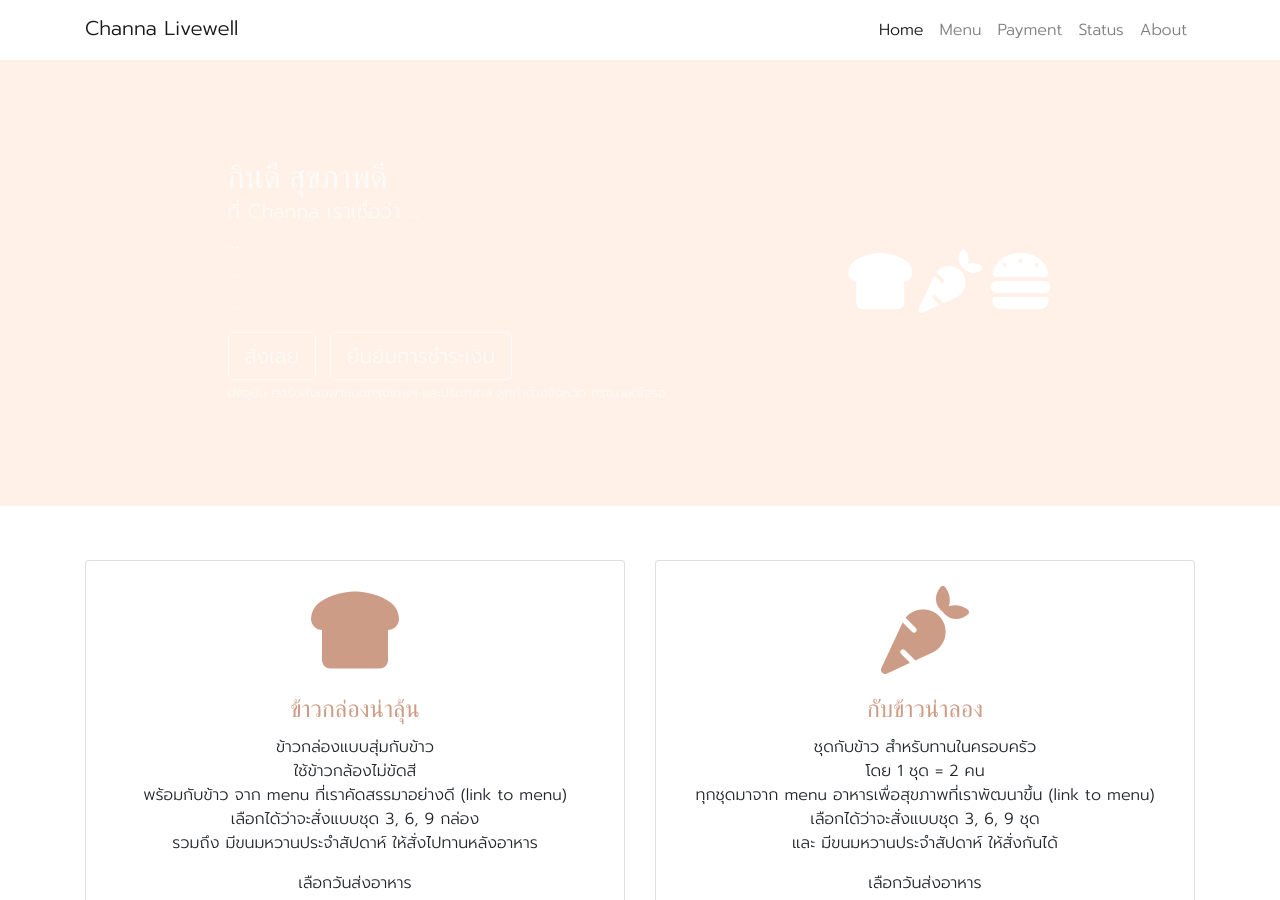
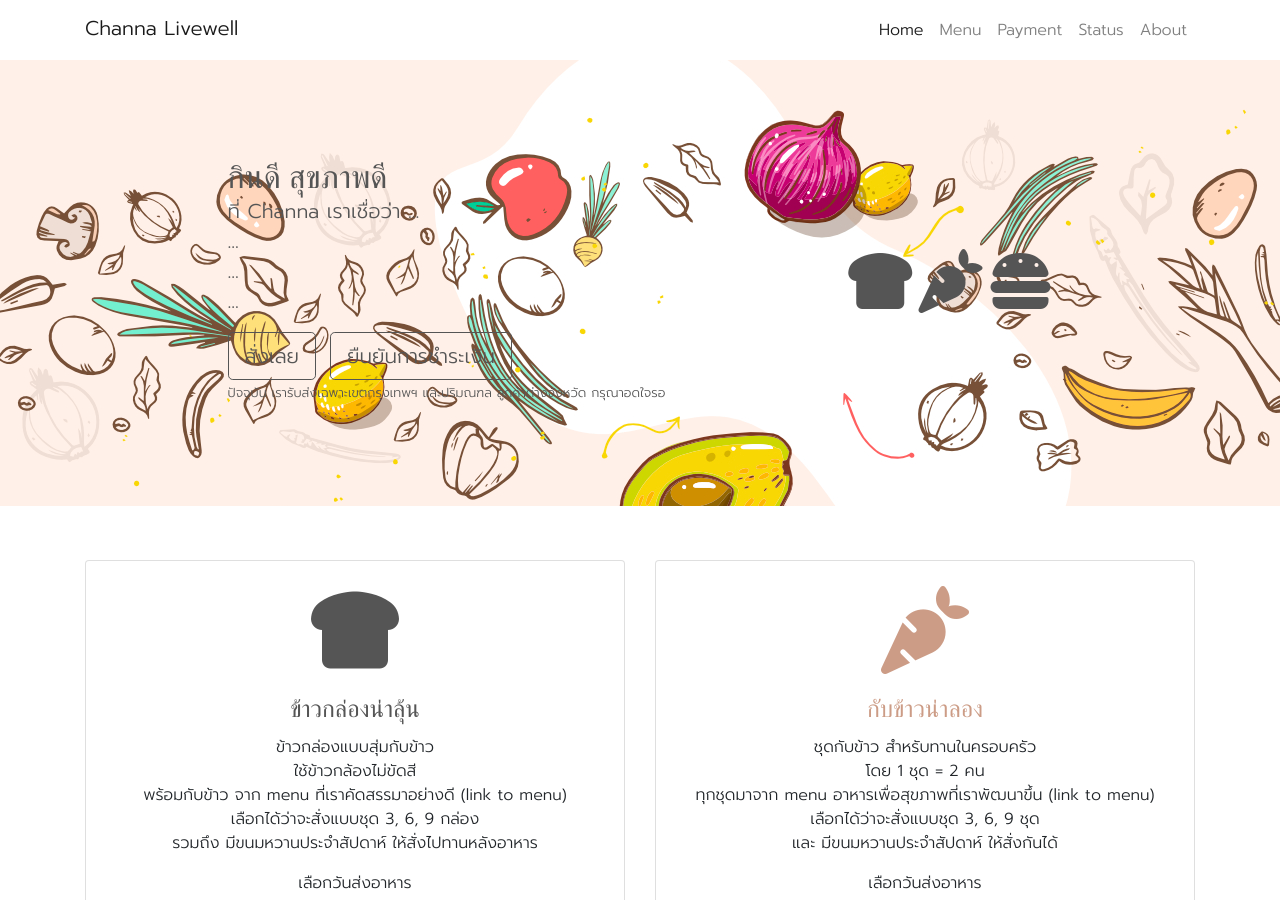
Before and after one commit to channalivewell/channalivewell.github.io, a Jekyll site: the page built from index.html, in a window 1280 px wide and 900 px high. Built offline with Jekyll 4.4.1, drawn with Linux system fonts in a browser that asks for light colours; nearby versions of some CDN libraries.

Commit message:
add background image

```diff
--- a/index.html
+++ b/index.html
@@ -6,10 +6,10 @@
 canonical_url: /
 ---
 
-<div class="bg-primary">
+<div class="bg-primary cover">
     <div class="container">
         <div class="row align-items-center vh-50 py-5">
-            <div class="col-xl-5 col-lg-6 ml-auto py-2 text-light order-1 text-center text-lg-left">
+            <div class="col-xl-5 col-lg-6 ml-auto py-2 text-dark order-1 text-center text-lg-left">
                 <h2 class="mb-0">
                     <span>กินดี สุขภาพดี</span>
                 </h2>
@@ -19,14 +19,14 @@
                     ...<br>
                     ...<br>
                 </p>
-                <a class="btn btn-outline-light btn-lg mr-2" href="#orders">สั่งเลย</a>
-                <a class="btn btn-outline-light btn-lg mr-2" href="{{ site.base_url }}/payment">ยืนยันการชำระเงิน</a>
+                <a class="btn btn-outline-dark btn-lg mr-2" href="#orders">สั่งเลย</a>
+                <a class="btn btn-outline-dark btn-lg mr-2" href="{{ site.base_url }}/payment">ยืนยันการชำระเงิน</a>
                 <br>
                 <small>ปัจจุบัน เรารับส่งเฉพาะเขตกรุงเทพฯ และปริมณฑล ลูกค้าต่างจังหวัด กรุณาอดใจรอ</small>
             </div>
             <div
                 class="col-xl-4 col-lg-6 col mr-auto order-2 order-lg-last align-items-center justify-content-center justify-content-lg-end d-flex">
-                <div class="img-fluid text-white">
+                <div class="img-fluid text-dark">
                     <i class="fas fa-bread-slice fa-4x"></i>
                     <i class="fas fa-carrot fa-4x"></i>
                     <i class="fas fa-hamburger fa-4x"></i>
@@ -43,8 +43,8 @@
                 <div class="col-lg-6 mb-4">
                     <div class="card h-100">
                         <div class="card-body d-flex flex-column justify-content-center align-items-center">
-                            <h1 class="display-2 text-primary"><i class="fas fa-bread-slice"></i></h1>
-                            <h4 class="card-title text-primary">ข้าวกล่องน่าลุ้น</h4>
+                            <h1 class="display-2 text-dark"><i class="fas fa-bread-slice"></i></h1>
+                            <h4 class="card-title text-dark">ข้าวกล่องน่าลุ้น</h4>
                             <p class="card-text">
                                 ข้าวกล่องแบบสุ่มกับข้าว <br>
                                 ใช้ข้าวกล้องไม่ขัดสี <br>
```
